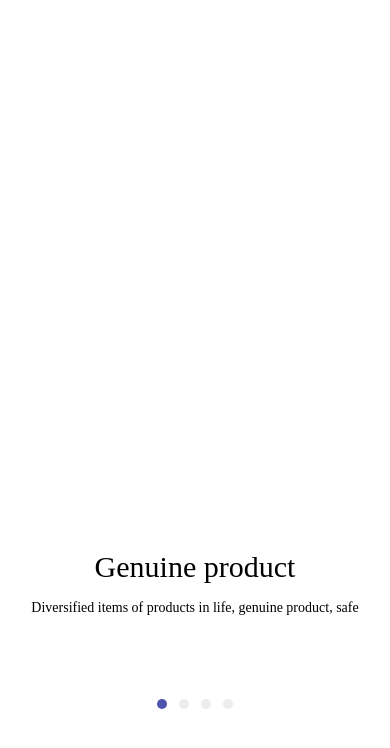
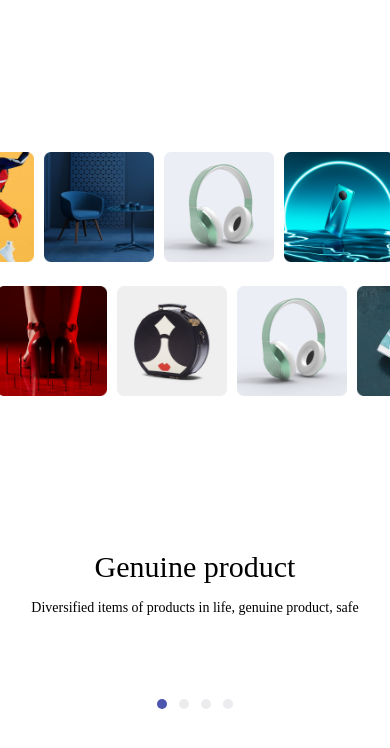
Before and after one commit to davadeola/EcommerceRN, a React Native app: screen /Walkthrough in a window 390 px wide. Shown: the top 748 px of the page. Built offline with nearby package versions, Linux system fonts and the light colour scheme.

Commit message:
completed sliding flatlist animation

```diff
--- a/screens/Walkthrough/Walkthrough.js
+++ b/screens/Walkthrough/Walkthrough.js
@@ -3,6 +3,7 @@ import {View, Text, Animated} from 'react-native';
 
 import {TextButton} from '../../components';
 import {COLORS, SIZES, constants, FONTS} from '../../constants';
+import Walkthrough1 from './Walkthrough1';
 
 const Walkthrough = () => {
   const scrollX = React.useRef(new Animated.Value(0)).current;
@@ -109,7 +110,10 @@ const Walkthrough = () => {
             <View
               style={{
                 flex: 1,
-              }}></View>
+                justifyContent: 'center',
+              }}>
+              {index == 0 && <Walkthrough1 />}
+            </View>
 
             {/* Title & Description */}
             <View
--- /dev/null
+++ b/screens/Walkthrough/Walkthrough1.js
@@ -0,0 +1,156 @@
+import React from 'react';
+import {View, Image} from 'react-native';
+
+import {FlatList} from 'react-native-gesture-handler';
+
+import {SIZES, constants} from '../../constants';
+
+const ITEM_WIDTH = 120;
+
+const Walkthrough1 = () => {
+  //Row 1
+
+  //duplicated for seamless scroll
+  const [row1Images, setRow1Images] = React.useState([
+    ...constants.walkthrough_01_01_images,
+    ...constants.walkthrough_01_01_images,
+  ]);
+
+  //for implementing the automatic scrolling feature
+  const [currentPosition, setCurrentPosition] = React.useState(0);
+
+  //Row 2
+  const [row2Images, setRow2Images] = React.useState([
+    ...constants.walkthrough_01_02_images,
+    ...constants.walkthrough_01_02_images,
+  ]);
+
+  const [row2CurrentPosition, setRow2CurrentPosition] = React.useState(0);
+
+  //Ref
+  const row1FlatListRef = React.useRef();
+  const row2FlatListRef = React.useRef();
+
+  React.useEffect(() => {
+    let positionTimer;
+
+    const timer = () => {
+      positionTimer = setTimeout(() => {
+        //automatic increment the scroll position with each new interval
+
+        //slider 1
+        setCurrentPosition(prevPosition => {
+          const position = Number(prevPosition) + 1;
+          row1FlatListRef?.current?.scrollToOffset({
+            offset: position,
+            animated: false,
+          });
+          //infinite scroll effect
+          //furthest we can scroll to in the flatlist
+          const maxOffset =
+            constants.walkthrough_01_01_images.length * ITEM_WIDTH;
+          //if slider has scrolled past the maximum offset
+
+          if (prevPosition > maxOffset) {
+            //reset to the first position
+            const offset = prevPosition - maxOffset;
+            row1FlatListRef?.current?.scrollToOffset({
+              offset,
+              animated: false,
+            });
+            return offset;
+          } else {
+            return position;
+          }
+        });
+
+        //slider 2
+        setCurrentPosition(prevPosition => {
+          const position = Number(prevPosition) + 1;
+          row2FlatListRef?.current?.scrollToOffset({
+            offset: position,
+            animated: false,
+          });
+
+          const maxOffset =
+            constants.walkthrough_01_02_images.length * ITEM_WIDTH;
+
+          if (prevPosition > maxOffset) {
+            //reset to the first position
+            const offset = prevPosition - maxOffset;
+            row2FlatListRef?.current?.scrollToOffset({
+              offset,
+              animated: false,
+            });
+            return offset;
+          } else {
+            return position;
+          }
+        });
+
+        timer();
+      }, 32);
+    };
+
+    timer();
+
+    return () => {
+      clearTimeout(positionTimer);
+    };
+  }, []);
+
+  return (
+    <View>
+      {/* Slider 1 */}
+      <FlatList
+        ref={row1FlatListRef}
+        decelerationRate="fast"
+        horizontal
+        showsHorizontalScrollIndicator={false}
+        listKey="Slider1"
+        keyExtractor={(_, index) => `Slider1_${index}`}
+        data={row1Images}
+        scrollEnabled={false}
+        renderItem={({item, index}) => (
+          <View
+            style={{
+              width: ITEM_WIDTH,
+              alignItems: 'center',
+              justifyContent: 'center',
+            }}>
+            <Image source={item} style={{width: 110, height: 110}} />
+          </View>
+        )}
+      />
+
+      {/* Slider 2 */}
+      <FlatList
+        ref={row2FlatListRef}
+        decelerationRate="fast"
+        style={{
+          marginTop: SIZES.padding,
+          transform: [{rotate: '180deg'}],
+        }}
+        horizontal
+        showsHorizontalScrollIndicator={false}
+        listKey="slider2"
+        keyExtractor={(_, index) => `Slider2_${index}`}
+        data={row2Images}
+        scrollEnabled={false}
+        renderItem={({item, index}) => (
+          <View
+            style={{
+              width: ITEM_WIDTH,
+              alignItems: 'center',
+              justifyContent: 'center',
+              transform: [{rotate: '180deg'}],
+            }}>
+            <Image source={item} style={{width: 110, height: 110}} />
+          </View>
+        )}
+      />
+    </View>
+  );
+};
+
+export default Walkthrough1;
--- a/screens/index.js
+++ b/screens/index.js
@@ -1,7 +1,5 @@
-import Welcome from "./Walkthrough/Welcome";
-import Walkthrough from "./Walkthrough/Walkthrough";
+import Welcome from './Walkthrough/Welcome';
+import Walkthrough from './Walkthrough/Walkthrough';
+import Walkthrough1 from './Walkthrough/Walkthrough1';
 
-export {
-    Welcome,
-    Walkthrough
-}
+export {Welcome, Walkthrough, Walkthrough1};
```
